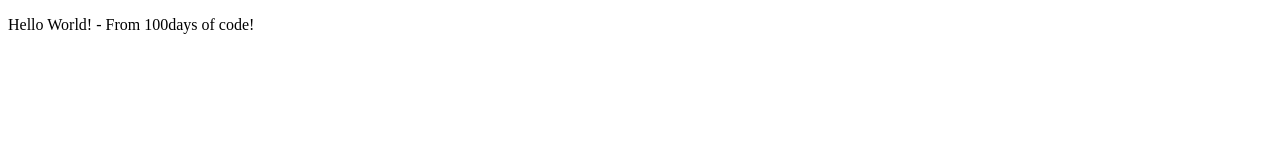
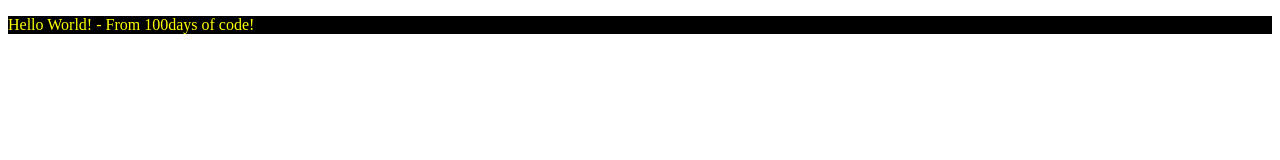
Before and after one commit to OsamaAbuReesh/Git-essentials, a plain HTML site: page index.html in a window 1280 px wide. Drawn offline with Linux system fonts and the light colour scheme.

Commit message:
Add syle.css file with black background and yellow font

```diff
--- a/index.html
+++ b/index.html
@@ -4,6 +4,7 @@
     <meta charset="UTF-8">
     <meta name="viewport" content="width=device-width, initial-scale=1.0">
     <title>Document</title>
+    <link rel="stylesheet" href="style.css">
 </head>
 <body>
     <p>Hello World! - From 100days of code!</p>
--- /dev/null
+++ b/style.css
@@ -0,0 +1,4 @@
+p{
+    background-color:black ;
+    color:yellow;
+}
```
